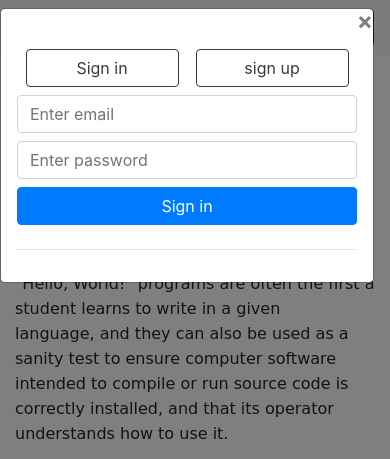
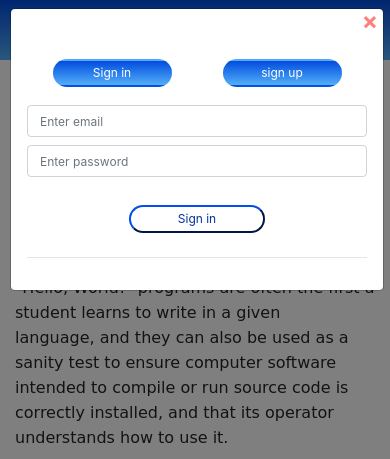
Before and after one commit to SAIRAJA116/apprise, a Django app: page /post/1 in a window 390 px wide, after a click on "Login". Shown: the top 459 px of the page. Run offline with Django 3.2, Linux system fonts and the light colour scheme; data comes from the database, SQL or seed files in the repository; some libraries are stand-ins or nearby versions.

Commit message:
customisation

```diff
--- a/App/static/App/css/detailPost.css
+++ b/App/static/App/css/detailPost.css
@@ -2,6 +2,55 @@
     padding: 0;
     margin: 0;
     box-sizing: border-box;
+}
+.bg-light{
+    background: linear-gradient(to bottom, #024cdf 0%, #5dbcfb 114%);
+    height:70px;
+}
+.btn1{
+    background-color: white;
+    color:#003399;
+    width:100px;
+    border-radius: 20px;
+    border-color: transparent;
+    padding:3px;
+}
+.btn1:hover{
+    background: linear-gradient(to bottom, #024cdf 0%, #5dbcfb 114%);
+    color:white;
+    border-color: transparent;
+}
+.btn2{
+    background: linear-gradient(to bottom, #024cdf 0%, #5dbcfb 114%);
+    background-color: #024cdf;
+    color:white;
+    width:60px;
+    border-radius: 20px;
+    border-color: transparent;
+    padding:7px;
+    margin:10px;
+}
+.btn2:hover{
+    background-color: #5dbcfb;
+    color:white;
+    border-color: transparent;
+}
+.btn3{
+    background-color: white;
+    color:#003399;
+    width:100px;
+    border-radius: 20px;
+    border-color: #003399;
+    padding:5px;
+    margin-top: 20px;
+}
+.btn3:hover{
+    background: linear-gradient(to bottom, #003399 0%, #0099ff 114%);
+    color:white;
+    border-color: transparent;
+}
+.card-header{
+    background: linear-gradient(to bottom, #e6eeff 80%, #e6f5ff 100%);
 }
 
 .post-title{
@@ -14,3 +63,53 @@
     font-family: 'Nunito';
     font-size: 16px;
 }
+.btn4{
+    background: linear-gradient(to bottom, #024cdf 0%, #5dbcfb 114%);
+    background-color: #024cdf;
+    color:white;
+    width:100px;
+    border-radius: 20px;
+    border-color: transparent;
+    padding:3px;
+}
+.btn4:hover{
+    background-color: #5dbcfb;
+    color:white;
+    border-color: transparent;
+}
+@media screen and (max-width:400px){
+    .nav-link{
+        font-size: 12px;
+    }
+    .btn1{
+        width:70px;
+        font-size: 10px;
+    }
+    .navbar-brand{
+        font-size: 18px;
+    }
+    .bg-light{
+        height:60px;
+    }
+}
+@media  screen and (max-width:576px) {
+    .modal{
+        margin-left: 10px;
+        font-size: 12px;
+    }
+    .btn2{
+        padding:3px;
+
+    }
+    .btn3{
+        padding:3px;
+
+    }
+    .form-control{
+        font-size: 12px;
+    }
+    .btn4{
+        font-size: 12px;
+    }
+
+}
--- a/App/static/App/css/groupList.css
+++ b/App/static/App/css/groupList.css
@@ -3,7 +3,10 @@
     margin: 0;
     box-sizing: border-box;
 }
-
+.bg-light{
+    background: linear-gradient(to bottom, #024cdf 0%, #5dbcfb 114%);
+    height:70px;
+}
 .actualcontainer{
     font-family: 'Nunito';
     font-size: 16px;
--- a/App/templates/App/detailPost.html
+++ b/App/templates/App/detailPost.html
@@ -22,10 +22,10 @@
 <body>
 
     <nav class="navbar sticky-top navbar-light bg-light">
-        <span class="navbar-brand mb-0 h1"><a href="{% url 'App:index' %}" style="color: black;"
+        <span class="navbar-brand mb-0 h1"><a href="{% url 'App:index' %}" style="color: white;"
                 class="text-decoration-none">Apprise!</a></span>
         <span class="nav-item mr-auto">
-            <a href="{% url 'App:grouplist' %}" style="color:black"
+            <a href="{% url 'App:grouplist' %}" style="color:rgb(236, 236, 236)"
                 class="text-decoration-none nav-link">Materials&Syllabus</a>
         </span>
         <span class="float-end">
@@ -34,7 +34,7 @@
                 class="btn btn-outline-dark text-decoration-none">Logout</a>
             <p style="font-size: 12px; display: inline;">Welcome , {{request.user.name}}</p>
             {% else %}
-            <button id="modal-trigger" type="button" class="btn btn-outline-dark text-decoration-none"
+            <button id="modal-trigger" type="button" class="btn1 btn-outline-dark text-decoration-none"
                 data-toggle="modal" data-target="#loginmodal" onclick="resetform()">Login</button>
             {% endif %}
         </span>
@@ -52,14 +52,14 @@
         <div class="modal-dialog" role="document">
             <div class="modal-content float-right mr-2 ">
                 <div><button type="button" class="close" data-dismiss="modal" aria-label="Close">
-                        <span aria-hidden="true">&times;</span>
+                        <span aria-hidden="true" style="color: red; margin:5px;">&times;</span>
                     </button></div>
 
                 <div class="modal-body">
                     <div class="form-toggle d-flex justify-content-around">
-                        <button class="btn btn-outline-dark" style="width: 45%;" id="login-toggle"
+                        <button class="btn2 btn-outline-dark" style="width: 35%;" id="login-toggle"
                             onclick="toggleLogin()">Sign in</button>
-                        <button class="btn btn-outline-dark" style="width: 45%;" id="signup-toggle"
+                        <button class="btn2 btn-outline-dark" style="width: 35%;" id="signup-toggle"
                             onclick="toggleSignup()">sign
                             up</button>
                     </div>
@@ -72,8 +72,9 @@
                                 required />
                             <input class="form-control mb-2" type="password" name="password"
                                 placeholder="Enter password" required />
-                            <button style="width: 100%;" type="submit" class="btn btn-primary mb-2 login float-end">Sign
-                                in</button>
+                                <center>
+                            <button style="width: 40%;" type="submit" class="btn3 btn-primary mb-2 login float-end">Sign
+                                in</button></center>
                             <hr />
 
                         </form>
@@ -89,8 +90,9 @@
                                 required />
                             <input class="form-control mb-2" type="password" name="password"
                                 placeholder="Create password" required />
-                            <button style="width: 100%;" type="submit" class="btn btn-primary mb-2 signup">create
-                                account</button>
+                            <center>
+                            <button style="width: 40%;" type="submit" class="btn3 btn-primary mb-2 signup">create
+                                account</button></center>
 
                             <hr />
                         </form>
@@ -119,7 +121,7 @@
     </div>
     <hr>
     <div class="container">
-        <h5>Make you comment here</h5>
+        <h6>Make you comment here</h6>
         <div>
 
 
@@ -130,9 +132,9 @@
                     placeholder="write your comment here" required></textarea>
                 <div class="d-flex justify-content-end">
                     {% if request.user.is_authenticated %}
-                    <button class="btn btn-primary" style="display: block;" type="submit">Submit</button>
+                    <button class="btn4 btn-primary" style="display: block;" type="submit">Submit</button>
                     {% else %}
-                    <button type="button" class="btn btn-primary"
+                    <button type="button" class="btn4 btn-primary"
                         onclick="document.getElementById('modal-trigger').click() ">Submit</button>
                     {% endif %}
                 </div>
@@ -163,7 +165,7 @@
 
 
                     </div>
-                    <div class="card-body">
+                    <div class="card-body" style="font-size: 12px;">
                         <p>{{comment.comment}}</p>
                     </div>
                 </div>
--- a/App/templates/App/groupList.html
+++ b/App/templates/App/groupList.html
@@ -21,9 +21,9 @@
 <body>
 
     <nav class="navbar sticky-top navbar-light bg-light">
-        <span class="navbar-brand mb-0 h1">Catch Up!</span>
+        <span class="navbar-brand mb-0 h1" style="color: white;">Catch Up!</span>
         <span class="nav-item mr-auto">
-            <a href="#" style="color:black" class="text-decoration-none nav-link">Materials&Syllabus</a>
+            <a href="#" style="color:rgb(238, 238, 238)" class="text-decoration-none nav-link">Materials&Syllabus</a>
         </span>
 
     </nav>
```
Also changed, not shown: App/static/App/css/index.css (+50 -11 lines), App/templates/App/index.html (+7 -7 lines).
